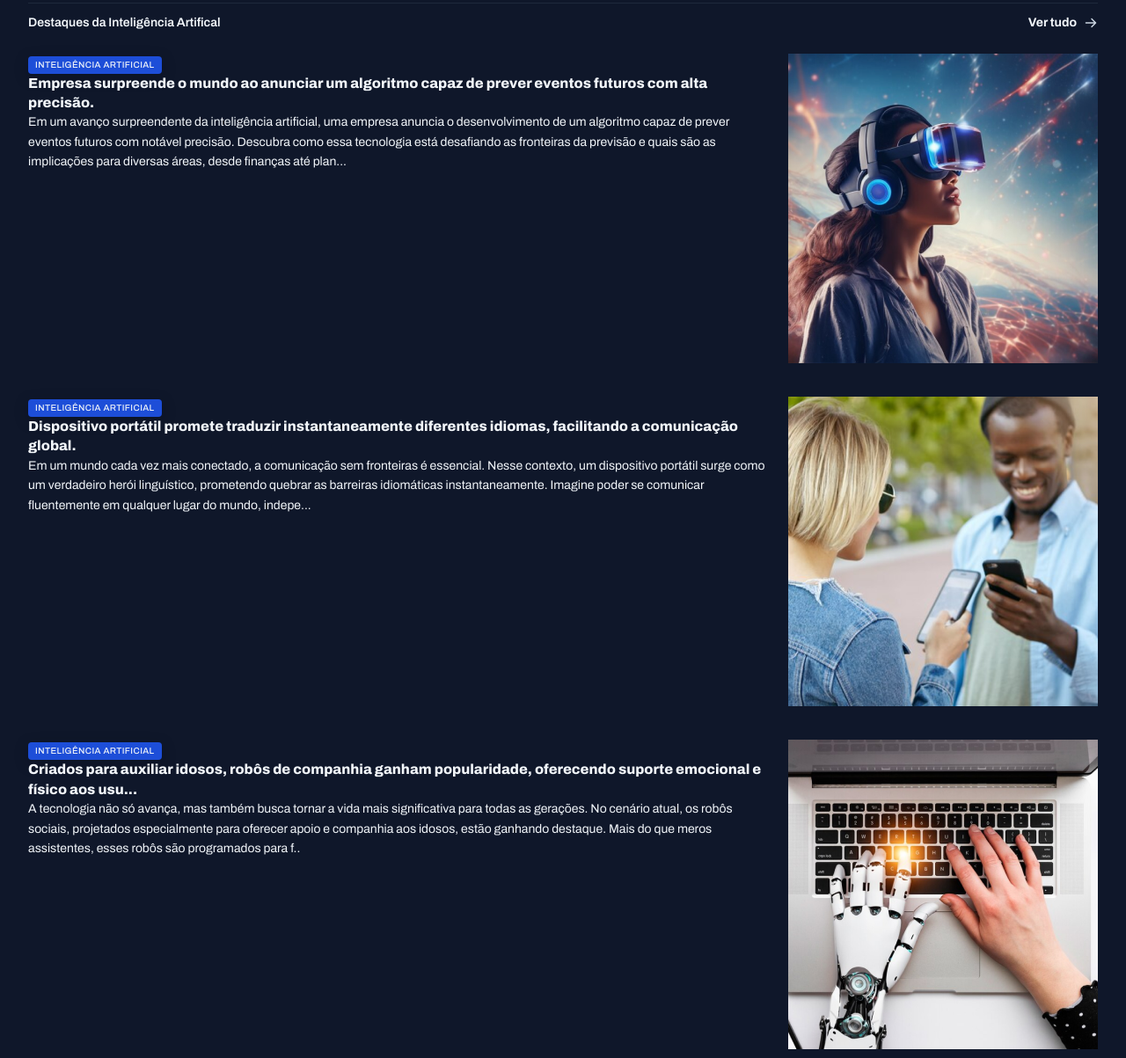
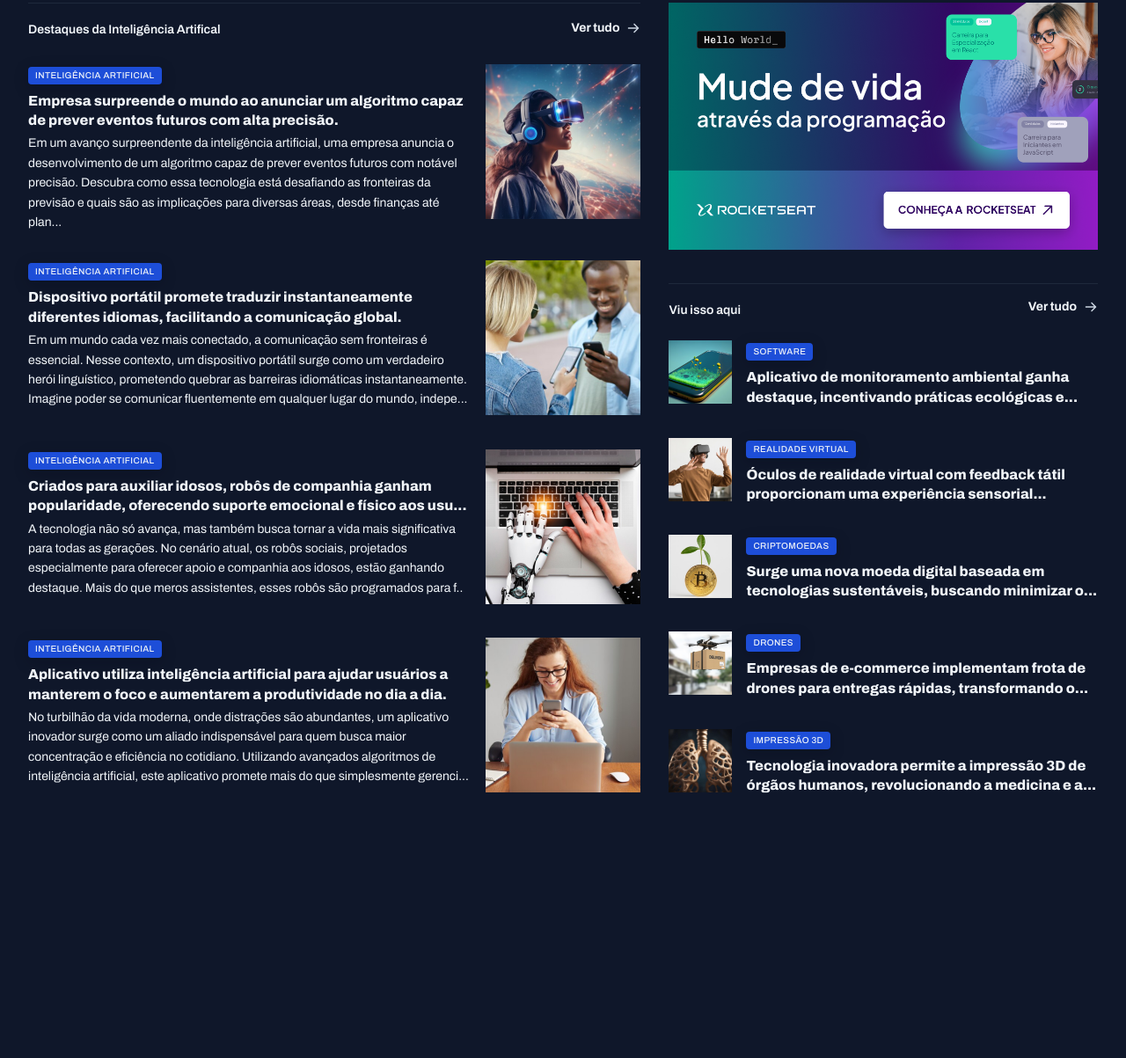
Before and after one commit to Vih6460/MBA_Portal_Noticias, a plain HTML site: page index.html in a window 1280 px wide. Shown: the part 1060-2263 px from the top of the page at 88% size. After the commit the page ends 2008 px from the top, so only its background shows below. Drawn offline with Linux system fonts and the light colour scheme.

Commit message:
Estilizando os últimos cards

```diff
--- a/index.html
+++ b/index.html
@@ -176,7 +176,7 @@
             </div>
         </section>
 
-        <div>
+        <aside>
             <div id="ads">
                 <img src="assets/images/Ads.png" alt="">
             </div>
@@ -197,7 +197,7 @@
                         </div>
                         <div>
                             <span class="content-tag">software</span>
-                            <h3 class="text-xl">Aplicativo de monitoramento ambiental ganha destaque, incentivando práticas ecológicas e pro...</h3>
+                            <h3 class="text-xl">Aplicativo de monitoramento ambiental ganha destaque, incentivando práticas ecológicas e...</h3>
                         </div>
                     </article>
 
@@ -207,7 +207,7 @@
                         </div>
                         <div>
                             <span class="content-tag">Realidade Virtual</span>
-                            <h3 class="text-xl">Óculos de realidade virtual com feedback tátil proporcionam uma experiência sensorial complet...</h3>
+                            <h3 class="text-xl">Óculos de realidade virtual com feedback tátil proporcionam uma experiência sensorial...</h3>
                         </div>
                     </article>
 
@@ -217,7 +217,7 @@
                         </div>
                         <div>
                             <span class="content-tag">Criptomoedas</span>
-                            <h3 class="text-xl">Surge uma nova moeda digital baseada em tecnologias sustentáveis, buscando minimizar o i...</h3>
+                            <h3 class="text-xl">Surge uma nova moeda digital baseada em tecnologias sustentáveis, buscando minimizar o...</h3>
                         </div>
                     </article>
 
@@ -227,7 +227,7 @@
                         </div>
                         <div>
                             <span class="content-tag">Drones</span>
-                            <h3 class="text-xl">Empresas de e-commerce implementam frota de drones para entregas rápidas, transformando o ce...</h3>
+                            <h3 class="text-xl">Empresas de e-commerce implementam frota de drones para entregas rápidas, transformando o...</h3>
                         </div>
                     </article>
 
@@ -237,12 +237,12 @@
                         </div>
                         <div>
                             <span class="content-tag">Impressão 3d</span>
-                            <h3 class="text-xl">Tecnologia inovadora permite a impressão 3D de órgãos humanos, revolucionando a medicina e a li...</h3>
+                            <h3 class="text-xl">Tecnologia inovadora permite a impressão 3D de órgãos humanos, revolucionando a medicina e a...</h3>
                         </div>
                     </article>
                 </div>
             </section>
-        </div>
+        </aside>
     </main>
 </body>
 </html>
--- a/styles/global.css
+++ b/styles/global.css
@@ -51,8 +51,17 @@ img {
 }
 
 main {
-    margin-top: 40px;
-    gap: 80px;
+    margin-block: 40px;
+    row-gap: 80px;
+    column-gap: 32px;
+
+    /* grid-template-columns: 70% 30%; */
+    grid-template-columns: 2fr 1.4fr;
+
+    grid-template-areas:
+        "featured featured"
+        "weekly weekly"
+        "ai aside";
 }
 
 .content-tag {
--- a/styles/sections.css
+++ b/styles/sections.css
@@ -21,6 +21,8 @@ section header {
 }
 
 #featured {
+    grid-area: featured;
+
     img {
         height: 100%;
         object-fit: cover;
@@ -61,6 +63,8 @@ section header {
 }
 
 #weekly {
+    grid-area: weekly;
+
     &>div {
         grid-template-columns: repeat(4, 292px);
     }
@@ -84,3 +88,35 @@ section header {
         }
     }
 }
+
+#ai {
+    grid-area: ai;
+
+    img {
+        width: 176px;
+        aspect-ratio: 1/1;
+        object-fit: cover;
+    }
+
+    h3 {
+        margin-block: 8px 4px;
+    }
+}
+
+aside {
+    grid-area: aside;
+}
+
+#more {
+    margin-top: 32px;
+
+    h3 {
+        margin-top: 8px;
+    }
+
+    img {
+        width: 72px;
+        aspect-ratio: 1/1;
+        object-fit: cover;
+    }
+}
```
